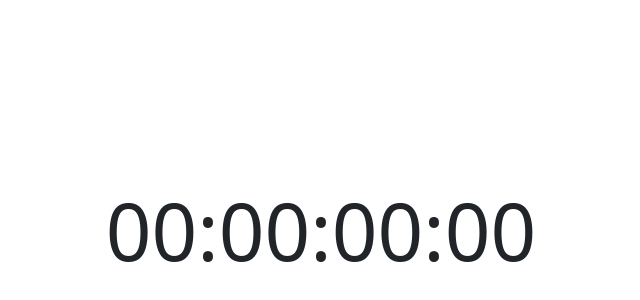
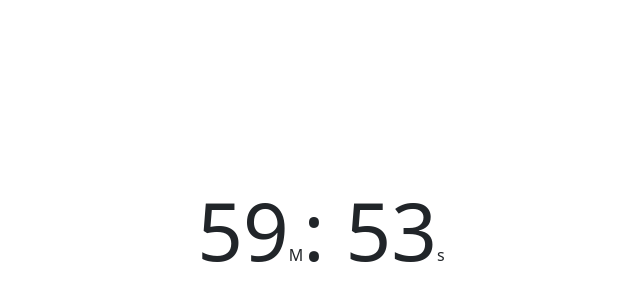
Before and after one commit to shyamguptaa/watch_timer_clock, a React (Create React App) app: page / in a window 1280 px wide. Shown: the part 162-462 px from the top of the page, without its empty margins (319-959 px from the left). Built offline with nearby package versions, Linux system fonts and the light colour scheme.

Commit message:
new_enhancements

```diff
--- a/src/Timer.js
+++ b/src/Timer.js
@@ -2,11 +2,11 @@
 function Timer() {
   let day = 1
   let hrs = 1
-  let min = 1
-  let sec = 5
+  let min = 60
+  let sec = 60
   // let mili = 1000
   // const duration = day * hrs * min * sec * mili;
-  const duration = day* hrs * min * sec ;
+  const duration = day * hrs * min * sec;
   const [time, setTime] = useState(duration);
 
   useEffect(() => {
@@ -19,19 +19,46 @@
 
   const getFormatedTime = (time) => {
     // let total_sec = parseInt(Math.floor(time / mili));
-    let total_sec = parseInt(Math.floor(time ));
+    let total_sec = parseInt(Math.floor(time));
     let total_min = parseInt(Math.floor(total_sec / 60))
     let total_hrs = parseInt(Math.floor(total_min / 60))
     let total_days = parseInt(Math.floor(total_hrs / 24))
 
-    let seconds = parseInt(total_sec % 60)
-    let minutes = parseInt(total_min % 60)
-    let hours = parseInt(total_hrs % 24)
-    seconds=seconds.toString().length===1? `0${seconds}`:seconds;
-    minutes=minutes.toString().length===1? `0${minutes}`:minutes;
-    hours=hours.toString().length===1? `0${hours}`:hours;
-    total_days=total_days.toString().length===1? `0${total_days}`:hours;
-    return `${total_days}:${hours}:${minutes}:${seconds}`
+    var seconds = parseInt(total_sec % 60)
+    var minutes = parseInt(total_min % 60)
+    var hours = parseInt(total_hrs % 24)
+    seconds = seconds.toString().length === 1 ? `0${seconds}` : seconds;
+    minutes = minutes.toString().length === 1 ? `0${minutes}` : minutes;
+    hours = hours.toString().length === 1 ? `0${hours}` : hours;
+    total_days = total_days.toString().length === 1 ? `0${total_days}` : hours;
+    // return `${total_days}:${hours}:${minutes}:${seconds}`
+
+    var t_day = () => {
+      return total_days > 0 ? <>{total_days}<small className='fs-6 lead'>D</small>: </> : ""
+    }
+    var t_hrs = () => {
+      if (total_days > 0) {
+        return <>{hours}<small className='fs-6 lead'>H</small>: </>
+      }
+      else {
+        return hours > 0 ? <>{hours}<small className='fs-6 lead'>H</small>: </> : ""
+      }
+    }
+    var t_mins = () => {
+      if (hours > 0 || total_days > 0) {
+        return <>{minutes}<small className='fs-6 lead'>M</small>: </>
+      }
+      else {
+        return minutes > 0 ? <>{minutes}<small className='fs-6 lead'>M</small>: </> : ""
+      }
+    }
+    var t_sec = () => {
+      return <>{seconds}<small className='fs-6 lead'>s</small></>
+    }
+    return (
+      <>{t_day()}{t_hrs()}{t_mins()}{t_sec()}</>
+      // <>{test()}  {total_days}<small className='fs-6 lead'>D</small>: {hours}<small className='fs-6 lead'>H</small>: {minutes}<small className='fs-6 lead'>M</small>: {seconds}<small className='fs-6 lead'>s</small></>
+    )
   }
   return (
     <>
```
